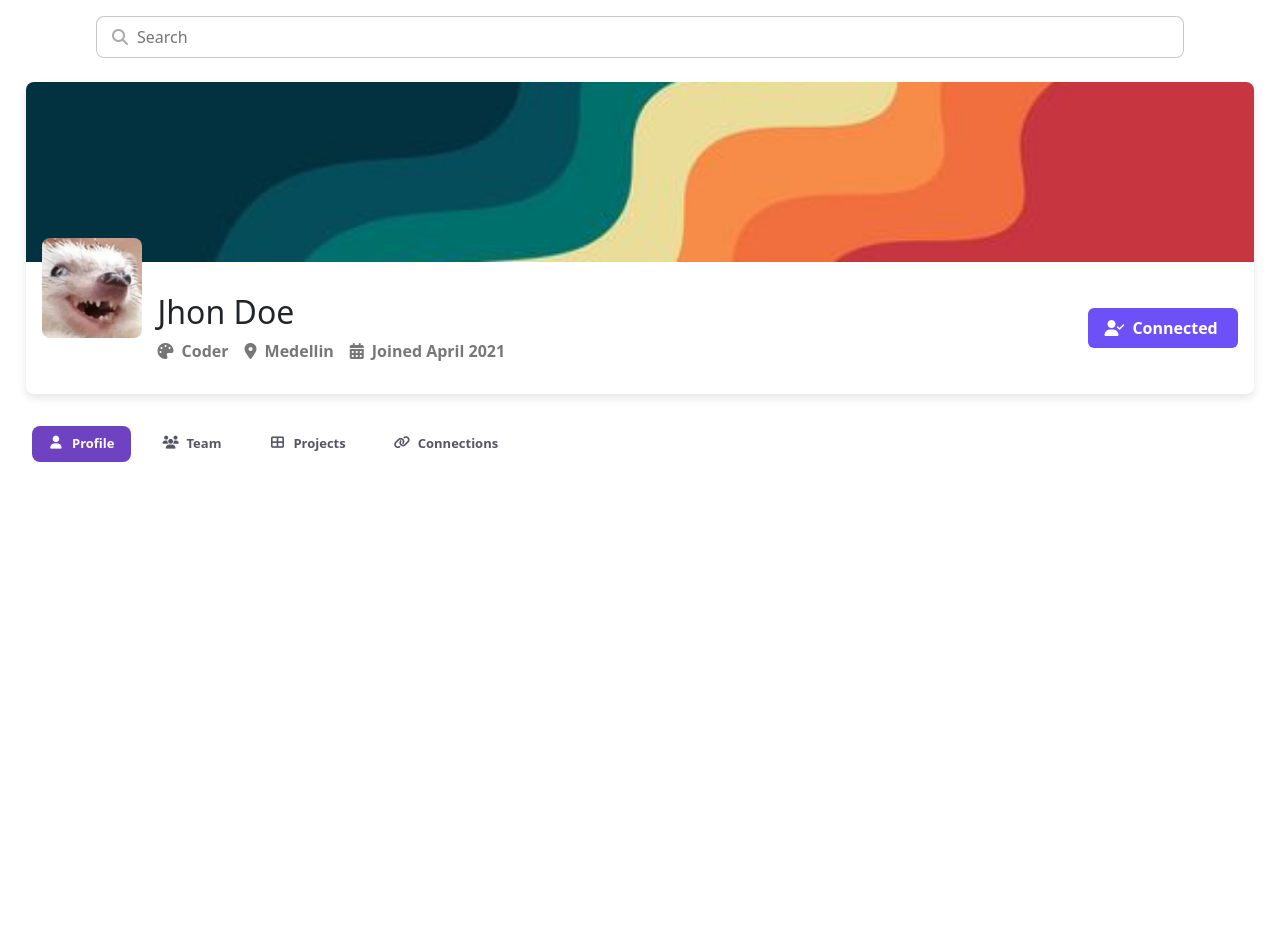
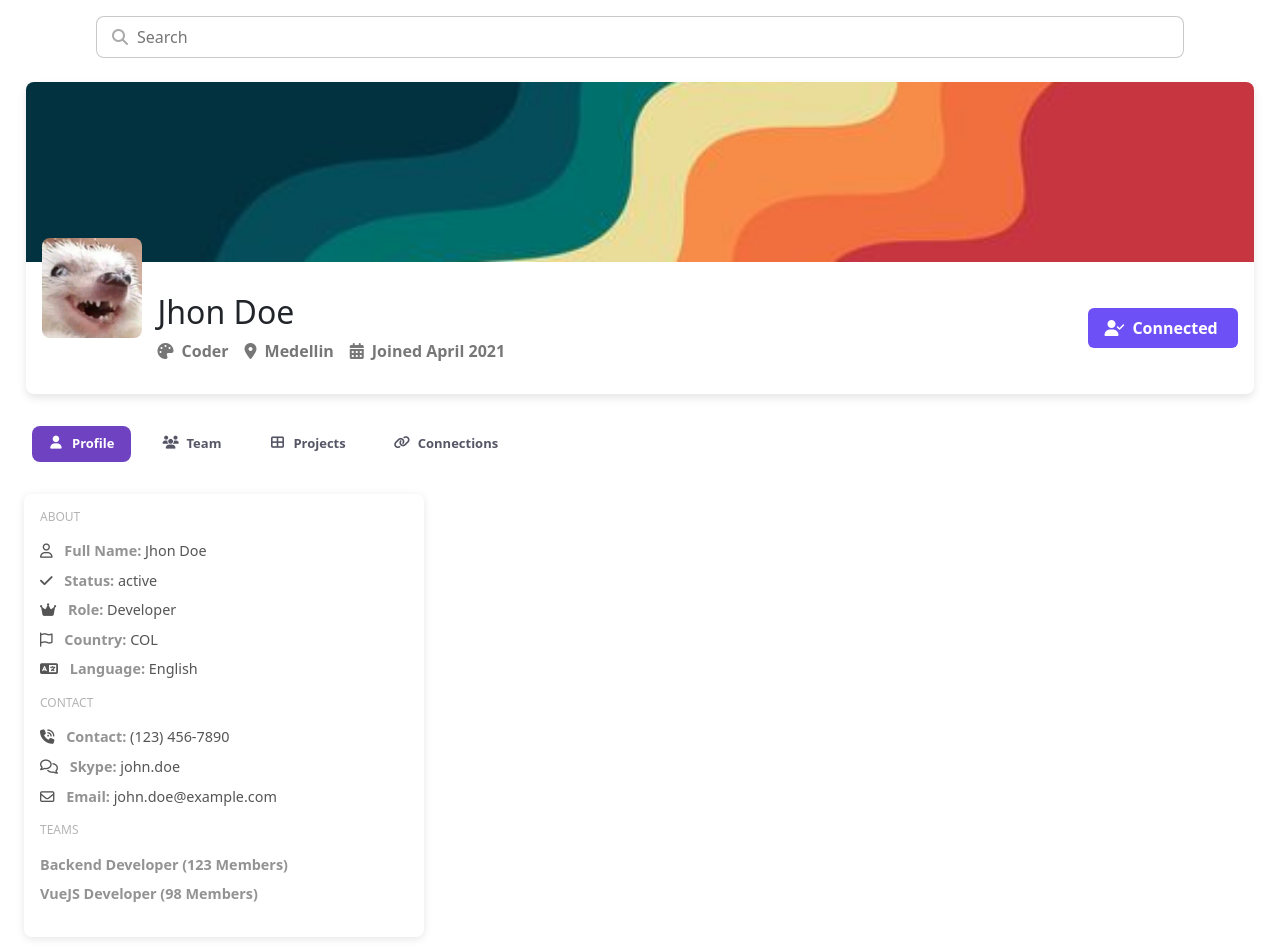
Before and after one commit to DanielaHernande/WorkShop-VueJs-one, a Vue app: page / in a window 1280 px wide. Shown: the top 950 px of the page. Before the commit the page ends 800 px from the top, so only its background shows below. Built offline with nearby package versions, Linux system fonts and the light colour scheme.

Commit message:
Feat: Creation of component of AboutComponent

```diff
--- /dev/null
+++ b/src/components/AboutComponent.vue
@@ -0,0 +1,77 @@
+<script setup></script>
+
+<template>
+    <div class="about-card ">
+        <div class="section">
+            <h3>ABOUT</h3>
+            <ul>
+                <li><i class="fa-regular fa-user"></i> <strong>Full Name:</strong> Jhon Doe</li>
+                <li><i class="fa-solid fa-check"></i> <strong>Status: </strong> active</li>
+                <li><i class="fa-solid fa-crown"></i> <strong>Role: </strong> Developer</li>
+                <li><i class="fa-regular fa-flag"></i> <strong>Country: </strong> COL</li>
+                <li><i class="fa-solid fa-language"></i> <strong>Language: </strong> English</li>
+            </ul>
+        </div>
+
+        <div class="section">
+            <h3>CONTACT</h3>
+            <ul>
+                <li><i class="fa-solid fa-phone-volume"></i> <strong>Contact:</strong> (123) 456-7890</li>
+                <li><i class="fa-regular fa-comments"></i> <strong>Skype:</strong> john.doe</li>
+                <li><i class="fa-regular fa-envelope"></i> <strong>Email:</strong> john.doe@example.com</li>
+            </ul>
+        </div>
+
+        <div class="section">
+            <h3>TEAMS</h3>
+            <ul>
+                <li><strong>Backend Developer (123 Members)</strong></li>
+                <li><strong>VueJS Developer (98 Members)</strong></li>
+            </ul>
+        </div>
+    </div>
+</template>
+
+<style lang="scss" scoped>
+
+.about-card {
+
+    width: 400px;
+    margin-left: 1.5rem;
+    padding: 1rem;
+    background-color: #fff;
+    border-radius: 0.5rem;
+    box-shadow: 0 2px 8px rgba(0, 0, 0, 0.1);
+    margin-bottom: 1rem;
+
+    h3 {
+        font-size: 12PX;
+        color: #b4b4b4;
+        margin-bottom: 1rem;
+    }
+
+    .section {
+        margin-bottom: 1rem;
+
+        ul {
+            padding: 0;
+            list-style: none;
+
+            li {
+                margin-bottom: 0.5rem;
+                font-size: 0.9rem;
+                color: #555;
+
+                i {
+                    margin-right: 0.5rem;
+                    color: #555;
+                }
+
+                strong {
+                    color: #949393;
+                }
+            }
+        }
+    }
+}
+</style>
--- a/src/views/Home.vue
+++ b/src/views/Home.vue
@@ -2,12 +2,16 @@
 import SearchBarr from '@/components/SearchBarr.vue';
 import PerfileComponent from '@/components/PerfileComponent.vue';
 import TabsComponent from '@/components/TabsComponent.vue';
+import AboutComponent from '@/components/AboutComponent.vue';
+
 </script>
 
 <template>
     <SearchBarr />
     <PerfileComponent />
     <TabsComponent />
+
+    <AboutComponent />
 </template>
 
 <style></style>
```
